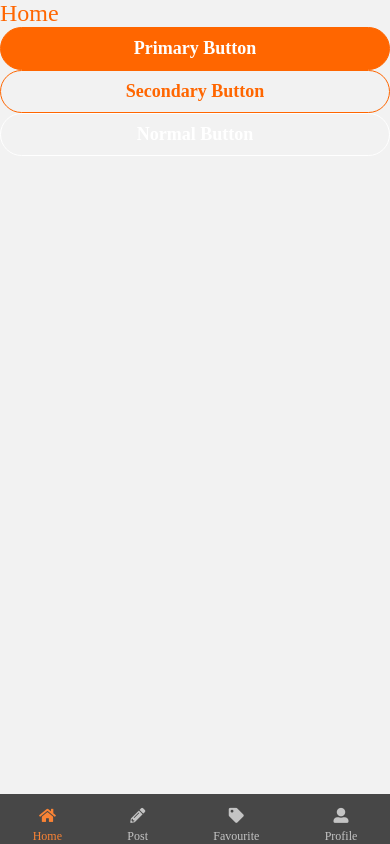
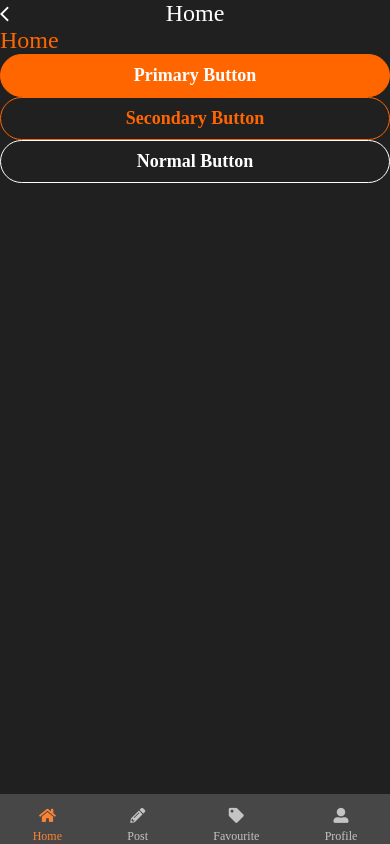
Before and after one commit to GiangNguyen1207/Kritics, a React Native app: screen / in a window 390 px wide. Built offline with nearby package versions, Linux system fonts and the light colour scheme.

Commit message:
add screen layout and content layout for the app

```diff
--- a/App.js
+++ b/App.js
@@ -1,6 +1,5 @@
 import React from 'react';
 import { StatusBar } from 'expo-status-bar';
-import { Text } from 'react-native';
 
 import Navigator from './router/Navigator';
 
@@ -8,7 +7,7 @@ export default function App() {
   return (
     <>
       <Navigator />
-      <StatusBar style="auto" />
+      <StatusBar style="light" />
     </>
   );
 }
--- /dev/null
+++ b/components/ContentLayout.js
@@ -0,0 +1,46 @@
+import React from 'react';
+import PropTypes from 'prop-types';
+import Icon from 'react-native-vector-icons/MaterialIcons';
+import { ViewPropTypes, View, Pressable, StyleSheet } from 'react-native';
+
+import { theme } from '../themes';
+import Typography from './Typography';
+
+const ContentLayout = ({ children, hasHeader, headerTitle, onPressBack }) => {
+  return (
+    <View style={styles.contentLayout}>
+      {hasHeader && (
+        <View style={styles.row}>
+          <Pressable style={{ flex: 1 }} onPress={onPressBack}>
+            <Icon name="arrow-back-ios" color={theme.colors.white} size={18} />
+          </Pressable>
+          <View style={{ flex: 2, alignItems: 'center' }}>
+            <Typography variant="h2" text={headerTitle} />
+          </View>
+          <View style={{ flex: 1 }} />
+        </View>
+      )}
+      {children}
+    </View>
+  );
+};
+
+const styles = StyleSheet.create({
+  row: {
+    flexDirection: 'row',
+    alignItems: 'center',
+  },
+  contentLayout: {
+    flexGrow: 1,
+  },
+});
+
+ContentLayout.propTypes = {
+  children: PropTypes.node,
+  hasHeader: PropTypes.bool.isRequired,
+  headerTitle: PropTypes.string,
+  onPressBack: PropTypes.func,
+  style: ViewPropTypes.style,
+};
+
+export default ContentLayout;
--- /dev/null
+++ b/components/ScreenLayout.js
@@ -0,0 +1,68 @@
+import React from 'react';
+import PropTypes from 'prop-types';
+import { KeyboardAwareScrollView } from 'react-native-keyboard-aware-scroll-view';
+import {
+  ViewPropTypes,
+  StyleSheet,
+  View,
+  KeyboardAvoidingView,
+  SafeAreaView,
+} from 'react-native';
+
+import { theme } from '../themes';
+
+const selectLayout = (type) =>
+  ({
+    view: View,
+    keyboardAvoiding: KeyboardAvoidingView,
+    scroll: KeyboardAwareScrollView,
+    safeArea: SafeAreaView,
+  }[type]);
+
+const ScreenLayout = ({ type = 'view', children, style, ...rest }) => {
+  const ViewLayout = selectLayout(type);
+
+  if (type === 'scroll') {
+    return (
+      <View style={{ backgroundColor: theme.colors.appBackground }}>
+        <KeyboardAwareScrollView
+          enableAutomaticScroll
+          extraHeight={100}
+          keyboardShouldPersistTaps="handled"
+          resetScrollToCoords={{ x: 0, y: 0 }}
+          enableResetScrollToCoords
+          contentContainerStyle={[styles.scrolLayout, style]}
+          {...rest}
+        >
+          {children}
+        </KeyboardAwareScrollView>
+      </View>
+    );
+  }
+
+  return (
+    <ViewLayout {...rest} style={[styles.viewLayout, style]}>
+      {children}
+    </ViewLayout>
+  );
+};
+
+const styles = StyleSheet.create({
+  viewLayout: {
+    flex: 1,
+    justifyContent: 'center',
+    backgroundColor: theme.colors.appBackground,
+  },
+  scrolLayout: {
+    justifyContent: 'center',
+    backgroundColor: theme.colors.appBackground,
+  },
+});
+
+ScreenLayout.propTypes = {
+  type: PropTypes.string,
+  children: PropTypes.node,
+  style: ViewPropTypes.style,
+};
+
+export default ScreenLayout;
--- a/package.json
+++ b/package.json
@@ -20,6 +20,7 @@
     "react": "17.0.1",
     "react-dom": "17.0.1",
     "react-native": "0.64.3",
+    "react-native-keyboard-aware-scroll-view": "^0.9.5",
     "react-native-safe-area-context": "3.3.2",
     "react-native-screens": "~3.10.1",
     "react-native-vector-icons": "^9.0.0",
--- a/views/Favourite.js
+++ b/views/Favourite.js
@@ -1,12 +1,21 @@
 import React from 'react';
-import { Text } from 'react-native';
-import { SafeAreaView } from 'react-native-safe-area-context';
+import { useSafeAreaInsets } from 'react-native-safe-area-context';
+
+import ScreenLayout from '../components/ScreenLayout';
+import ContentLayout from '../components/ContentLayout';
+import { mainTab } from '../router/Maintab';
 
 const Favourtie = () => {
+  const { top } = useSafeAreaInsets();
+
   return (
-    <SafeAreaView>
-      <Text>Your favourite movies</Text>
-    </SafeAreaView>
+    <ScreenLayout style={{ paddingTop: top }}>
+      <ContentLayout
+        hasHeader
+        headerTitle={mainTab.favourite}
+        onPressBack={() => {}}
+      ></ContentLayout>
+    </ScreenLayout>
   );
 };
 
--- a/views/Home.js
+++ b/views/Home.js
@@ -1,19 +1,34 @@
 import React from 'react';
-import { SafeAreaView } from 'react-native-safe-area-context';
+import { useSafeAreaInsets } from 'react-native-safe-area-context';
 
 import Typography from '../components/Typography';
 import Button from '../components/Button';
 import { theme } from '../themes';
+import ScreenLayout from '../components/ScreenLayout';
+import ContentLayout from '../components/ContentLayout';
+import { mainTab } from '../router/Maintab';
 
 const Home = () => {
+  const { top } = useSafeAreaInsets();
+
   return (
-    <SafeAreaView>
-      {/* this is just for testing  */}
-      <Typography variant="h2" text="Home" color={theme.colors.primary} />
-      <Button title="Primary Button" variant="primary" onPress={() => {}} />
-      <Button title="Secondary Button" variant="secondary" onPress={() => {}} />
-      <Button title="Normal Button" onPress={() => {}} />
-    </SafeAreaView>
+    <ScreenLayout style={{ paddingTop: top }}>
+      <ContentLayout
+        hasHeader
+        headerTitle={mainTab.home}
+        onPressBack={() => {}}
+      >
+        {/* this is just for testing  */}
+        <Typography variant="h2" text="Home" color={theme.colors.primary} />
+        <Button title="Primary Button" variant="primary" onPress={() => {}} />
+        <Button
+          title="Secondary Button"
+          variant="secondary"
+          onPress={() => {}}
+        />
+        <Button title="Normal Button" onPress={() => {}} />
+      </ContentLayout>
+    </ScreenLayout>
   );
 };
 
--- a/views/PostMovieReview.js
+++ b/views/PostMovieReview.js
@@ -1,12 +1,21 @@
 import React from 'react';
-import { Text } from 'react-native';
-import { SafeAreaView } from 'react-native-safe-area-context';
+import { useSafeAreaInsets } from 'react-native-safe-area-context';
+
+import ScreenLayout from '../components/ScreenLayout';
+import ContentLayout from '../components/ContentLayout';
+import { mainTab } from '../router/Maintab';
 
 const PostMovieReview = () => {
+  const { top } = useSafeAreaInsets();
+
   return (
-    <SafeAreaView>
-      <Text>Post something</Text>
-    </SafeAreaView>
+    <ScreenLayout style={{ paddingTop: top }}>
+      <ContentLayout
+        hasHeader
+        headerTitle={mainTab.post}
+        onPressBack={() => {}}
+      ></ContentLayout>
+    </ScreenLayout>
   );
 };
 
--- a/views/Profile.js
+++ b/views/Profile.js
@@ -1,12 +1,21 @@
 import React from 'react';
-import { Text } from 'react-native';
-import { SafeAreaView } from 'react-native-safe-area-context';
+import { useSafeAreaInsets } from 'react-native-safe-area-context';
+
+import ScreenLayout from '../components/ScreenLayout';
+import ContentLayout from '../components/ContentLayout';
+import { mainTab } from '../router/Maintab';
 
 const Profile = () => {
+  const { top } = useSafeAreaInsets();
+
   return (
-    <SafeAreaView>
-      <Text>Profile page</Text>
-    </SafeAreaView>
+    <ScreenLayout style={{ paddingTop: top }}>
+      <ContentLayout
+        hasHeader
+        headerTitle={mainTab.profile}
+        onPressBack={() => {}}
+      ></ContentLayout>
+    </ScreenLayout>
   );
 };
 
```
Also changed, not shown: 1 other file (tests, documents, lock files or other folders).
